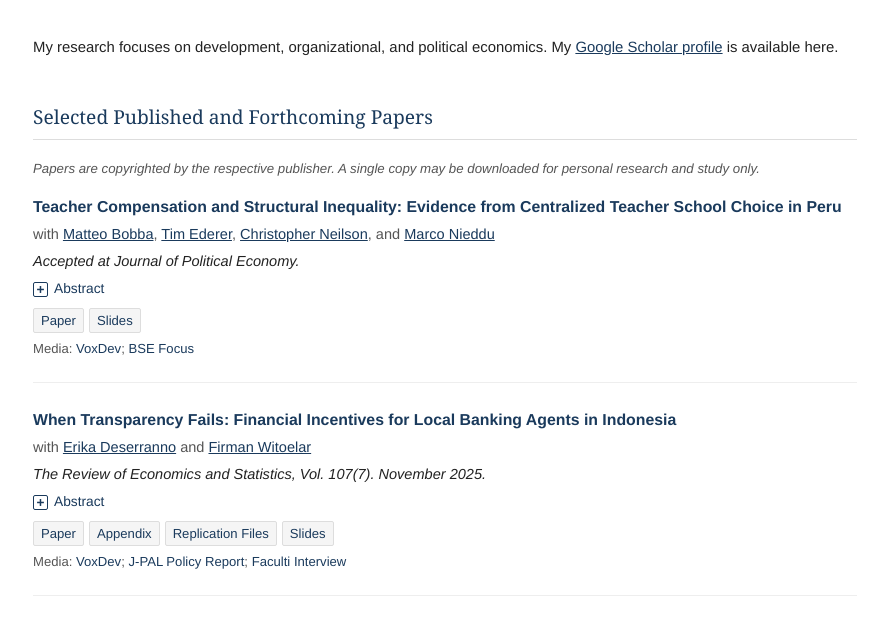
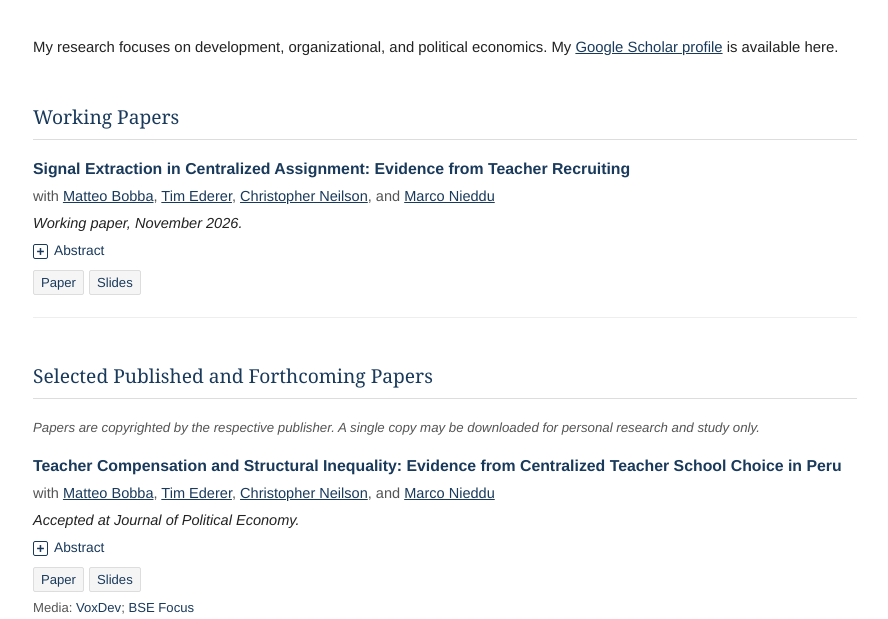
Before and after one commit to gianmarcoleon/gianmarcoleon.github.io, a plain HTML site: page research.html in a window 1280 px wide. Shown: the part 140-759 px from the top of the page, without its empty margins (195-1083 px from the left). Drawn offline with Linux system fonts and the light colour scheme.

Commit message:
Add Working Papers section with Signal Extraction WP and slides; front-page announcement
Co-Authored-By: Claude Opus 5.5 <noreply@anthropic.com>
Claude-Session: https://claude.ai/code/session_01KUACN7sAnKgvX3hogqoubY

```diff
--- a/research.html
+++ b/research.html
@@ -26,6 +26,34 @@
       My research focuses on development, organizational, and political economics.
       My <a href="https://scholar.google.es/citations?user=fmX1AYEAAAAJ&hl=en" target="_blank">Google Scholar profile</a> is available here.
     </p>
+
+    <!-- ════════════════════════════════════════
+         WORKING PAPERS
+    ════════════════════════════════════════ -->
+    <h2>Working Papers</h2>
+
+    <div class="paper-entry">
+      <div class="paper-title">
+        <a href="papers/21-Bobba-et-al-Signal-Extraction-Centralized-Assignment-WP.pdf" target="_blank">
+          Signal Extraction in Centralized Assignment: Evidence from Teacher Recruiting
+        </a>
+      </div>
+      <div class="paper-authors">
+        with <a href="https://matteobobba.github.io/" target="_blank">Matteo Bobba</a>,
+        <a href="https://sites.google.com/view/tim-ederer" target="_blank">Tim Ederer</a>,
+        <a href="https://www.christopher-neilson.com" target="_blank">Christopher Neilson</a>, and
+        <a href="https://www.marconieddu.net" target="_blank">Marco Nieddu</a>
+      </div>
+      <div class="paper-journal">Working paper, November 2026.</div>
+      <details class="paper-abstract">
+        <summary>Abstract</summary>
+        <p>We study the design of decentralized signal extraction in centralized assignment. Using data on Peru’s nationwide teacher allocation mechanism, we estimate a rich model of applicants’ behavior, teacher effectiveness and schools’ discretionary screening accounting for heterogeneity in schools’ preferences and signal-extraction ability. Decentralized screening improves the effectiveness of selected teachers on average relative to test-based hiring, but its returns vary substantially across schools. We find that efficiently allocating screening capacity according to schools’ signal extraction ability is unfeasible. Instead, we show that using teacher value-added measures for centralized prescreening can generate large gains and outperforms disclosing that information directly to schools. However, prescreening too aggressively leaves more vacancies unfilled as schools increasingly compete for the same candidates.</p>
+      </details>
+      <div class="paper-links">
+        <a href="papers/21-Bobba-et-al-Signal-Extraction-Centralized-Assignment-WP.pdf" target="_blank">Paper</a>
+        <a href="papers/21-Bobba-et-al-Signal-Extraction-Centralized-Assignment-Slides.pdf" target="_blank">Slides</a>
+      </div>
+    </div>
 
     <!-- ════════════════════════════════════════
          PUBLISHED AND FORTHCOMING
--- a/styles.css
+++ b/styles.css
@@ -181,6 +181,7 @@ h3 {
 .news-badge.grant  { background: #7b4f00; }
 .news-badge.appt   { background: #1a3a5c; }
 .news-badge.media  { background: #5a2d82; }
+.news-badge.wp     { background: #8a3b12; }
 
 .news-date {
   flex-shrink: 0;
```
Also changed, not shown: index.html (+11 -0 lines), 2 other files.
